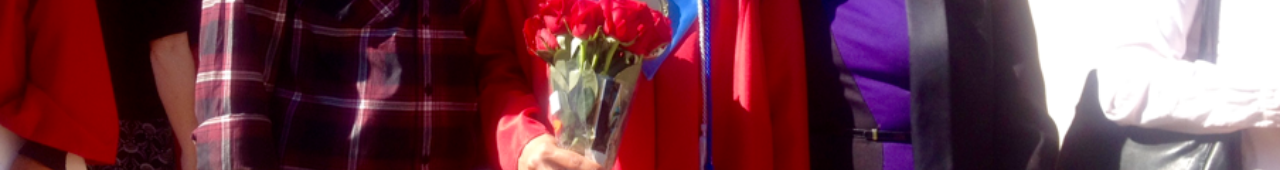
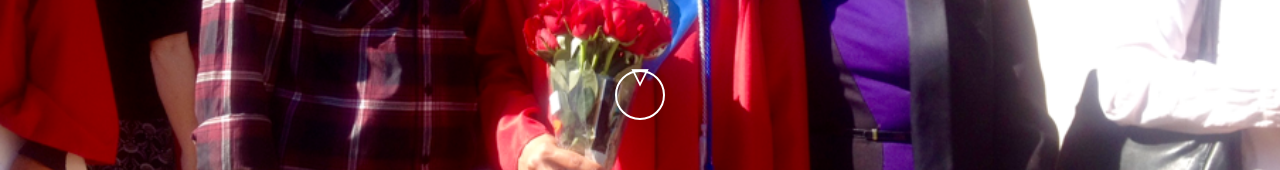
Before and after one commit to karthik-raju/home, a plain HTML site: page index.html in a window 1280 px wide. Shown: the part 524-694 px from the top of the page. Drawn offline with nearby package versions, Linux system fonts and the light colour scheme.

Commit message:
correction

```diff
--- a/main.css
+++ b/main.css
@@ -62,7 +62,7 @@ html, body, div, span, applet, object, iframe, h1, h2, h3, h4, h5, h6, p, blockq
 
 @media(min-height: 400px){
 	.scroll-down{
-		top:20000%;
+		top:64%;
 	}
 }
 @media(max-height: 400px){
```
